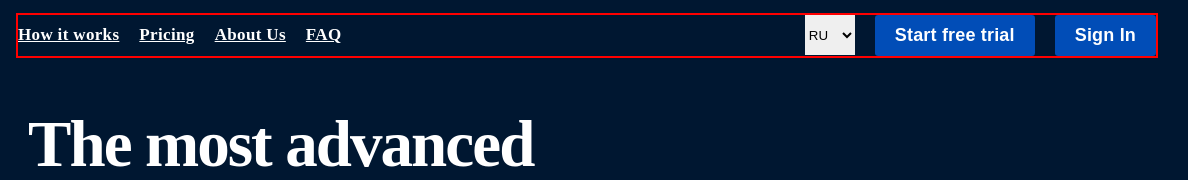
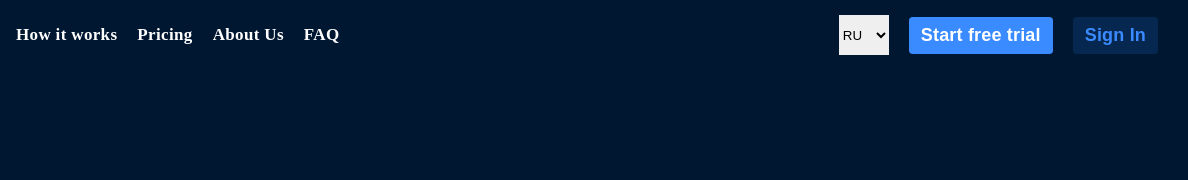
Before and after one commit to Pavel-Vladimirovich/UpWork, a plain HTML site: page index.html in a window 1280 px wide. Shown: the top 180 px of the page, 92-1280 px from the left. Drawn offline with nearby package versions, Linux system fonts and the light colour scheme.

Commit message:
исправлен цвет background и button  в header

```diff
--- a/index.html
+++ b/index.html
@@ -40,8 +40,8 @@
               <option class="menu__option" value="en">EN</option>
             </select>
             <div class="menu__button">
-              <button class="button">Start free trial</button>
-              <button class="button">Sign In</button>
+              <button class="button button_primary">Start free trial</button>
+              <button class="button button_secondary">Sign In</button>
             </div>
           </div>
         </nav>
--- a/sass/global.scss
+++ b/sass/global.scss
@@ -12,6 +12,7 @@ li {
   list-style: none;
   padding-left: 0px !important;
 }
+
 // ===========================общие стили colors================================
 $primary-color: #ffffff;
 $secondary-color: #398bff;
--- a/sass/header.scss
+++ b/sass/header.scss
@@ -4,7 +4,7 @@
 // ====================================================================
 
 .header {
-    position: fixed;
+    position: relative;
     z-index: 10;
     top: 0;
     left: 0;
@@ -112,7 +112,7 @@
     @media (min-width:767px) {
         display: flex;
         justify-content: space-between;
-        border: 2px solid red;
+        // border: 2px solid red;
         margin-left: 20px;
     }
 
@@ -122,7 +122,7 @@
         left: 0;
         width: 100%;
         height: 100%;
-        background-color: rgba(63, 152, 203, 0.9);
+        background-color: $secondary-color;
         padding: 100px 30px 30px 30px;
         transition: top .3s ease 0s;
         overflow: auto;
@@ -138,7 +138,7 @@
             left: 0;
             width: 100%;
             height: 70px;
-            background-color: rgb(63, 152, 203);
+            background-color: #001731;
             z-index: 3;
         }
     }
@@ -178,7 +178,7 @@
 
 .menu__link {
     color: #fff;
-
+    text-decoration: none;
     @media (max-width:767px) {
         font-size: 1.2rem;
     }
@@ -208,10 +208,8 @@
     gap: 20px;
 
     .button {
-        padding: 10px 20px;
-        background-color: rgb(1, 77, 183);
-        color: #fff;
-        border-radius: .2rem;
+        padding: 8px 12px;
+        border-radius: 0.2353rem;
         text-align: center;
         white-space: nowrap;
     }
```
Also changed, not shown: css/style.css, 1 other file.
